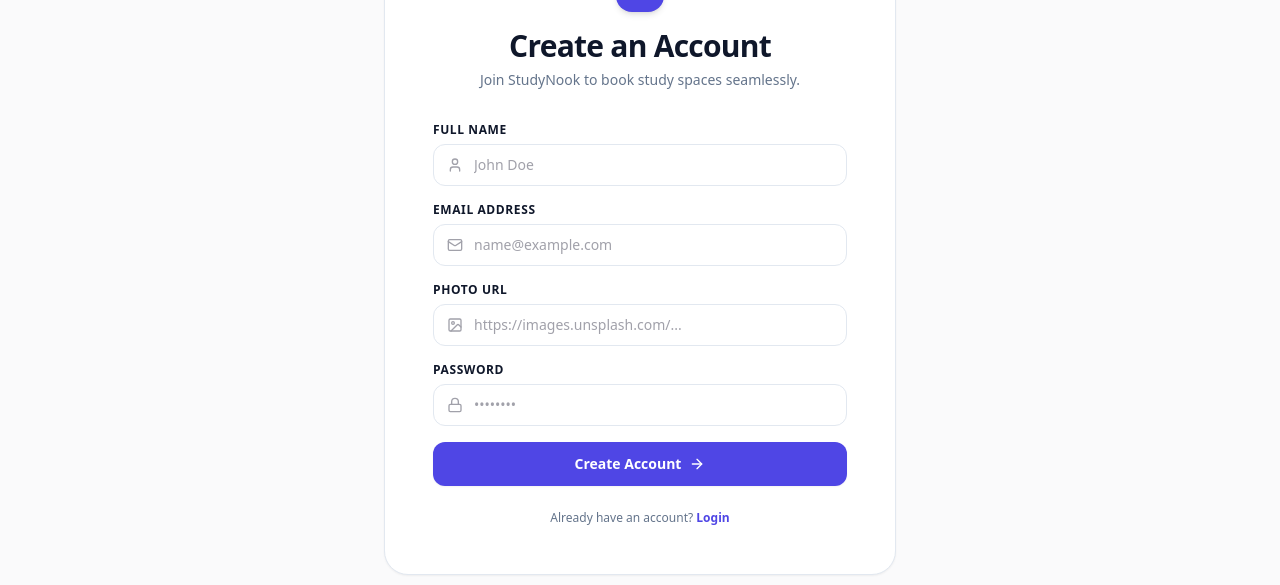
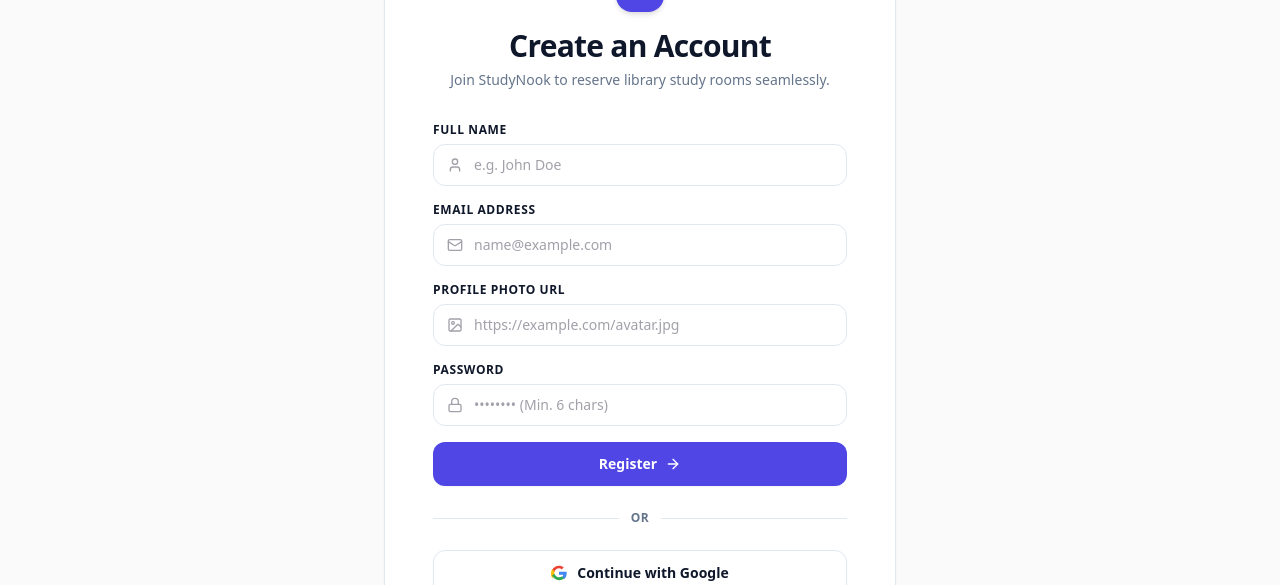
Before and after one commit to Nouman119/studynook-client, a Next.js app: page /register in a window 1280 px wide. Shown: the part 215-800 px from the top of the page. Built offline with nearby package versions, Linux system fonts and the light colour scheme; no server answers.

Commit message:
feat: setup Google auth

```diff
--- a/src/app/login/page.jsx
+++ b/src/app/login/page.jsx
@@ -9,10 +9,11 @@
 
 export default function LoginPage() {
   const router = useRouter();
-  const { login, checkUserStatus } = useAuth() || {};
+  const { login, checkUserStatus, googleLogin } = useAuth() || {};
   const [email, setEmail] = useState('');
   const [password, setPassword] = useState('');
   const [loading, setLoading] = useState(false);
+  const [googleLoading, setGoogleLoading] = useState(false);
   const [errorMessage, setErrorMessage] = useState('');
 
   // Handle user login form submission
@@ -22,7 +23,6 @@
     setErrorMessage('');
 
     try {
-      // Strips trailing /api or / from env to prevent http://localhost:5000/api/api/... duplication
       const rawUrl = process.env.NEXT_PUBLIC_API_URL || 'http://localhost:5000';
       const baseUrl = rawUrl.replace(/\/api\/?$/, '').replace(/\/+$/, '');
 
@@ -32,7 +32,7 @@
           'Content-Type': 'application/json',
         },
         body: JSON.stringify({ email, password }),
-        credentials: 'include', // Ensures the HttpOnly JWT cookie is stored
+        credentials: 'include',
       });
 
       const data = await res.json();
@@ -53,22 +53,38 @@
     }
   };
 
-  // Handle Google OAuth login action
+  // Google Sign-In Action
   const handleGoogleLogin = async () => {
-    alert('Google login integration can be linked here.');
+    if (!googleLogin) return;
+    setGoogleLoading(true);
+    setErrorMessage('');
+
+    try {
+      const result = await googleLogin();
+      if (result.success) {
+        router.push('/');
+        router.refresh();
+      } else {
+        setErrorMessage(result.message || 'Google sign-in was unsuccessful.');
+      }
+    } catch (err) {
+      setErrorMessage('Failed to connect to Google.');
+    } finally {
+      setGoogleLoading(false);
+    }
   };
 
   return (
     <div className="min-h-screen bg-[#FAFAFB] text-[#0F172A] flex flex-col justify-between selection:bg-indigo-600 selection:text-white">
 
-      {/* Main Login Form Section with increased width */}
+      {/* Main Login Form Section */}
       <main className="flex-grow flex items-center justify-center px-4 sm:px-6 lg:px-8 py-16 bg-[#FAFAFB]">
         <div className="max-w-lg w-full bg-white border border-[#E2E8F0] rounded-3xl p-8 sm:p-12 shadow-sm relative overflow-hidden">
 
-          {/* Top accent bar matching brand indigo color */}
+          {/* Top accent bar */}
           <div className="absolute top-0 left-0 right-0 h-1.5 bg-indigo-600"></div>
 
-          {/* Logo & Header Section */}
+          {/* Logo & Header */}
           <div className="flex flex-col items-center text-center mb-8">
             <div className="w-12 h-12 rounded-2xl bg-indigo-600 text-white flex items-center justify-center shadow-md mb-4">
               <BookOpen className="w-6 h-6" />
@@ -90,7 +106,6 @@
 
           {/* Login Form */}
           <form onSubmit={handleSubmit} className="space-y-5">
-            {/* Email Field */}
             <div>
               <label className="block text-xs font-bold uppercase tracking-wider text-[#0F172A] mb-2">
                 Email
@@ -110,7 +125,6 @@
               </div>
             </div>
 
-            {/* Password Field */}
             <div>
               <label className="block text-xs font-bold uppercase tracking-wider text-[#0F172A] mb-2">
                 Password
@@ -130,11 +144,10 @@
               </div>
             </div>
 
-            {/* Submit Button */}
             <button
               type="submit"
-              disabled={loading}
-              className="w-full py-3.5 px-4 rounded-xl bg-indigo-600 hover:bg-indigo-700 text-white text-sm font-bold transition-all shadow-sm active:scale-95 flex items-center justify-center gap-2 disabled:opacity-50"
+              disabled={loading || googleLoading}
+              className="w-full py-3.5 px-4 rounded-xl bg-indigo-600 hover:bg-indigo-700 text-white text-sm font-bold transition-all shadow-sm active:scale-95 flex items-center justify-center gap-2 disabled:opacity-50 cursor-pointer"
             >
               <span>{loading ? 'Logging in...' : 'Login'}</span>
               {!loading && <ArrowRight className="w-4 h-4" />}
@@ -155,7 +168,8 @@
           <button
             type="button"
             onClick={handleGoogleLogin}
-            className="w-full py-3 px-4 rounded-xl bg-white hover:bg-zinc-50 border border-[#E2E8F0] text-[#0F172A] text-sm font-semibold transition-all flex items-center justify-center gap-2.5 shadow-sm active:scale-95"
+            disabled={googleLoading || loading}
+            className="w-full py-3 px-4 rounded-xl bg-white hover:bg-zinc-50 border border-[#E2E8F0] text-[#0F172A] text-sm font-semibold transition-all flex items-center justify-center gap-2.5 shadow-sm active:scale-95 cursor-pointer disabled:opacity-50"
           >
             <svg className="w-4 h-4" viewBox="0 0 24 24">
               <path
@@ -175,7 +189,7 @@
                 d="M12 23c3.2 0 6-1.1 8-3l-3.7-2.9c-1.1.7-2.5 1.2-4.3 1.2-3.1 0-5.8-2.1-6.7-5.3L1.6 15.9C3.5 19.7 7.4 23 12 23z"
               />
             </svg>
-            <span>Continue with Google</span>
+            <span>{googleLoading ? 'Connecting...' : 'Continue with Google'}</span>
           </button>
 
           {/* Footer Register Link */}
@@ -189,7 +203,6 @@
         </div>
       </main>
 
-      {/* Footer Component */}
       <Footer />
     </div>
   );
--- a/src/app/register/page.jsx
+++ b/src/app/register/page.jsx
@@ -3,33 +3,52 @@
 import { useState } from 'react';
 import { useRouter } from 'next/navigation';
 import Link from 'next/link';
-import { BookOpen, Mail, Lock, User, Image, ArrowRight, Loader2 } from 'lucide-react';
+import { BookOpen, User, Mail, Image as ImageIcon, Lock, ArrowRight } from 'lucide-react';
 import Footer from '@/components/Footer';
+import { useAuth } from '@/context/AuthContext';
 
 export default function RegisterPage() {
   const router = useRouter();
+  const { login, checkUserStatus, googleLogin } = useAuth() || {};
+
   const [formData, setFormData] = useState({
     name: '',
     email: '',
     photoURL: '',
     password: '',
   });
+
   const [loading, setLoading] = useState(false);
+  const [googleLoading, setGoogleLoading] = useState(false);
   const [errorMessage, setErrorMessage] = useState('');
   const [successMessage, setSuccessMessage] = useState('');
 
   const handleChange = (e) => {
-    setFormData({ ...formData, [e.target.name]: e.target.value });
+    setFormData((prev) => ({
+      ...prev,
+      [e.target.name]: e.target.value,
+    }));
   };
 
+  // সাধারণ ইমেইল-পাসওয়ার্ড দিয়ে রেজিস্ট্রেশন হ্যান্ডলার
   const handleSubmit = async (e) => {
     e.preventDefault();
     setLoading(true);
     setErrorMessage('');
     setSuccessMessage('');
 
+    // পাসওয়ার্ড ভ্যালিডেশন (কমপক্ষে ৬ ডিজিট)
+    if (formData.password.length < 6) {
+      setErrorMessage('Password must be at least 6 characters long.');
+      setLoading(false);
+      return;
+    }
+
     try {
-      const res = await fetch('http://localhost:5000/api/auth/register', {
+      const rawUrl = process.env.NEXT_PUBLIC_API_URL || 'http://localhost:5000';
+      const baseUrl = rawUrl.replace(/\/api\/?$/, '').replace(/\/+$/, '');
+
+      const res = await fetch(`${baseUrl}/api/auth/register`, {
         method: 'POST',
         headers: {
           'Content-Type': 'application/json',
@@ -45,23 +64,50 @@
           router.push('/login');
         }, 1500);
       } else {
-        setErrorMessage(data.message || 'Failed to register. Please try again.');
+        setErrorMessage(data.message || 'Registration failed. Please try again.');
       }
     } catch (err) {
       console.error('Registration error:', err);
-      setErrorMessage('Server connection error. Make sure your backend is running.');
+      setErrorMessage('Something went wrong. Please check your network.');
     } finally {
       setLoading(false);
     }
   };
 
-  // return it or leave it
+  // গুগল দিয়ে রেজিস্ট্রেশন/লগইন হ্যান্ডলার (পিডিএফ অনুযায়ী সরাসরি হোম পেজে যাবে)
+  const handleGoogleRegister = async () => {
+    if (!googleLogin) return;
+    setGoogleLoading(true);
+    setErrorMessage('');
+
+    try {
+      const result = await googleLogin();
+      if (result.success) {
+        // সফল হলে সরাসরি হোম পেজে রিডাইরেক্ট
+        router.push('/');
+        router.refresh();
+      } else {
+        setErrorMessage(result.message || 'Google registration was unsuccessful.');
+      }
+    } catch (err) {
+      console.error('Google register error:', err);
+      setErrorMessage('Failed to connect to Google.');
+    } finally {
+      setGoogleLoading(false);
+    }
+  };
+
   return (
     <div className="min-h-screen bg-[#FAFAFB] text-[#0F172A] flex flex-col justify-between selection:bg-indigo-600 selection:text-white">
+
+      {/* মেইন ফর্ম কন্টেইনার */}
       <main className="flex-grow flex items-center justify-center px-4 sm:px-6 lg:px-8 py-12 bg-[#FAFAFB]">
         <div className="max-w-lg w-full bg-white border border-[#E2E8F0] rounded-3xl p-8 sm:p-12 shadow-sm relative overflow-hidden">
+
+          {/* টপ অ্যাকসেন্ট বার */}
           <div className="absolute top-0 left-0 right-0 h-1.5 bg-indigo-600"></div>
 
+          {/* হেডার ও লোগো */}
           <div className="flex flex-col items-center text-center mb-8">
             <div className="w-12 h-12 rounded-2xl bg-indigo-600 text-white flex items-center justify-center shadow-md mb-4">
               <BookOpen className="w-6 h-6" />
@@ -70,10 +116,11 @@
               Create an Account
             </h1>
             <p className="text-sm text-[#64748B] mt-1.5">
-              Join StudyNook to book study spaces seamlessly.
+              Join StudyNook to reserve library study rooms seamlessly.
             </p>
           </div>
 
+          {/* নোটিফিকেশন মেসেজ */}
           {errorMessage && (
             <div className="mb-6 p-3.5 rounded-xl bg-red-50 border border-red-100 text-red-600 text-xs font-semibold text-center">
               {errorMessage}
@@ -86,7 +133,9 @@
             </div>
           )}
 
+          {/* রেজিস্ট্রেশন ফর্ম */}
           <form onSubmit={handleSubmit} className="space-y-4">
+            {/* Name */}
             <div>
               <label className="block text-xs font-bold uppercase tracking-wider text-[#0F172A] mb-1.5">
                 Full Name
@@ -101,12 +150,13 @@
                   required
                   value={formData.name}
                   onChange={handleChange}
-                  placeholder="John Doe"
+                  placeholder="e.g. John Doe"
                   className="w-full pl-10 pr-4 py-2.5 bg-white border border-[#E2E8F0] rounded-xl text-sm text-[#0F172A] placeholder-zinc-400 focus:outline-none focus:border-indigo-600 focus:ring-1 focus:ring-indigo-600 transition-all"
                 />
               </div>
             </div>
 
+            {/* Email */}
             <div>
               <label className="block text-xs font-bold uppercase tracking-wider text-[#0F172A] mb-1.5">
                 Email Address
@@ -127,25 +177,27 @@
               </div>
             </div>
 
+            {/* Photo URL */}
             <div>
               <label className="block text-xs font-bold uppercase tracking-wider text-[#0F172A] mb-1.5">
-                Photo URL
+                Profile Photo URL
               </label>
               <div className="relative">
                 <div className="absolute inset-y-0 left-0 pl-3.5 flex items-center pointer-events-none text-zinc-400">
-                  <Image className="w-4 h-4" />
+                  <ImageIcon className="w-4 h-4" />
                 </div>
                 <input
                   type="url"
                   name="photoURL"
                   value={formData.photoURL}
                   onChange={handleChange}
-                  placeholder="https://images.unsplash.com/..."
+                  placeholder="https://example.com/avatar.jpg"
                   className="w-full pl-10 pr-4 py-2.5 bg-white border border-[#E2E8F0] rounded-xl text-sm text-[#0F172A] placeholder-zinc-400 focus:outline-none focus:border-indigo-600 focus:ring-1 focus:ring-indigo-600 transition-all"
                 />
               </div>
             </div>
 
+            {/* Password */}
             <div>
               <label className="block text-xs font-bold uppercase tracking-wider text-[#0F172A] mb-1.5">
                 Password
@@ -160,37 +212,69 @@
                   required
                   value={formData.password}
                   onChange={handleChange}
-                  placeholder="••••••••"
+                  placeholder="•••••••• (Min. 6 chars)"
                   className="w-full pl-10 pr-4 py-2.5 bg-white border border-[#E2E8F0] rounded-xl text-sm text-[#0F172A] placeholder-zinc-400 focus:outline-none focus:border-indigo-600 focus:ring-1 focus:ring-indigo-600 transition-all"
                 />
               </div>
             </div>
 
+            {/* Submit Button */}
             <button
               type="submit"
-              disabled={loading}
-              className="w-full py-3 px-4 mt-2 rounded-xl bg-indigo-600 hover:bg-indigo-700 text-white text-sm font-bold transition-all shadow-sm active:scale-95 flex items-center justify-center gap-2 disabled:opacity-50"
+              disabled={loading || googleLoading}
+              className="w-full mt-2 py-3 px-4 rounded-xl bg-indigo-600 hover:bg-indigo-700 text-white text-sm font-bold transition-all shadow-sm active:scale-95 flex items-center justify-center gap-2 disabled:opacity-50 cursor-pointer"
             >
-              {loading ? (
-                <>
-                  <Loader2 className="w-4 h-4 animate-spin" />
-                  <span>Registering...</span>
-                </>
-              ) : (
-                <>
-                  <span>Create Account</span>
-                  <ArrowRight className="w-4 h-4" />
-                </>
-              )}
+              <span>{loading ? 'Creating account...' : 'Register'}</span>
+              {!loading && <ArrowRight className="w-4 h-4" />}
             </button>
           </form>
 
+          {/* ডেকোরেটিভ ডিভাইডার */}
+          <div className="relative my-6">
+            <div className="absolute inset-0 flex items-center">
+              <div className="w-full border-t border-[#E2E8F0]"></div>
+            </div>
+            <div className="relative flex justify-center text-xs uppercase">
+              <span className="bg-white px-3 text-[#64748B] font-semibold tracking-wider">OR</span>
+            </div>
+          </div>
+
+          {/* Continue with Google বাটন */}
+          <button
+            type="button"
+            onClick={handleGoogleRegister}
+            disabled={googleLoading || loading}
+            className="w-full py-3 px-4 rounded-xl bg-white hover:bg-zinc-50 border border-[#E2E8F0] text-[#0F172A] text-sm font-semibold transition-all flex items-center justify-center gap-2.5 shadow-sm active:scale-95 cursor-pointer disabled:opacity-50"
+          >
+            <svg className="w-4 h-4" viewBox="0 0 24 24">
+              <path
+                fill="#EA4335"
+                d="M12 5c1.6 0 3 .6 4.1 1.6l3.1-3.1C17.3 1.8 14.8 1 12 1 7.4 1 3.5 3.6 1.6 7.4l3.7 2.9C6.2 7.1 8.9 5 12 5z"
+              />
+              <path
+                fill="#4285F4"
+                d="M23.5 12.3c0-.8-.1-1.6-.2-2.3H12v4.5h6.5c-.3 1.5-1.1 2.8-2.4 3.7l3.7 2.9c2.2-2 3.7-5 3.7-8.8z"
+              />
+              <path
+                fill="#FBBC05"
+                d="M5.3 14.7c-.2-.7-.4-1.5-.4-2.7s.2-2 .4-2.7L1.6 6.4C.6 8.4 0 10.6 0 13s.6 4.6 1.6 6.6l3.7-2.9z"
+              />
+              <path
+                fill="#34A853"
+                d="M12 23c3.2 0 6-1.1 8-3l-3.7-2.9c-1.1.7-2.5 1.2-4.3 1.2-3.1 0-5.8-2.1-6.7-5.3L1.6 15.9C3.5 19.7 7.4 23 12 23z"
+              />
+            </svg>
+            <span>{googleLoading ? 'Connecting...' : 'Continue with Google'}</span>
+          </button>
+
+          {/* ফুটার লগইন লিংক */}
           <p className="text-center text-xs text-[#64748B] mt-6">
             Already have an account?{' '}
             <Link href="/login" className="font-bold text-indigo-600 hover:underline">
               Login
             </Link>
           </p>
+
         </div>
       </main>
 
--- /dev/null
+++ b/src/firebase/firebase.config.js
@@ -0,0 +1,19 @@
+import { initializeApp, getApps, getApp } from 'firebase/app';
+import { getAuth, GoogleAuthProvider } from 'firebase/auth';
+
+const firebaseConfig = {
+  apiKey: process.env.NEXT_PUBLIC_FIREBASE_API_KEY,
+  authDomain: process.env.NEXT_PUBLIC_FIREBASE_AUTH_DOMAIN,
+  projectId: process.env.NEXT_PUBLIC_FIREBASE_PROJECT_ID,
+  storageBucket: process.env.NEXT_PUBLIC_FIREBASE_STORAGE_BUCKET,
+  messagingSenderId: process.env.NEXT_PUBLIC_FIREBASE_MESSAGING_SENDER_ID,
+  appId: process.env.NEXT_PUBLIC_FIREBASE_APP_ID,
+};
+
+const app = !getApps().length ? initializeApp(firebaseConfig) : getApp();
+
+export const auth = getAuth(app);
+export const googleProvider = new GoogleAuthProvider();
+googleProvider.setCustomParameters({
+  prompt: 'select_account'
+});
```
Also changed, not shown: src/app/rooms/[id]/page.jsx (+34 -23 lines), src/context/AuthContext.jsx (+63 -3 lines), src/app/layout.jsx (line endings or trailing spaces).
